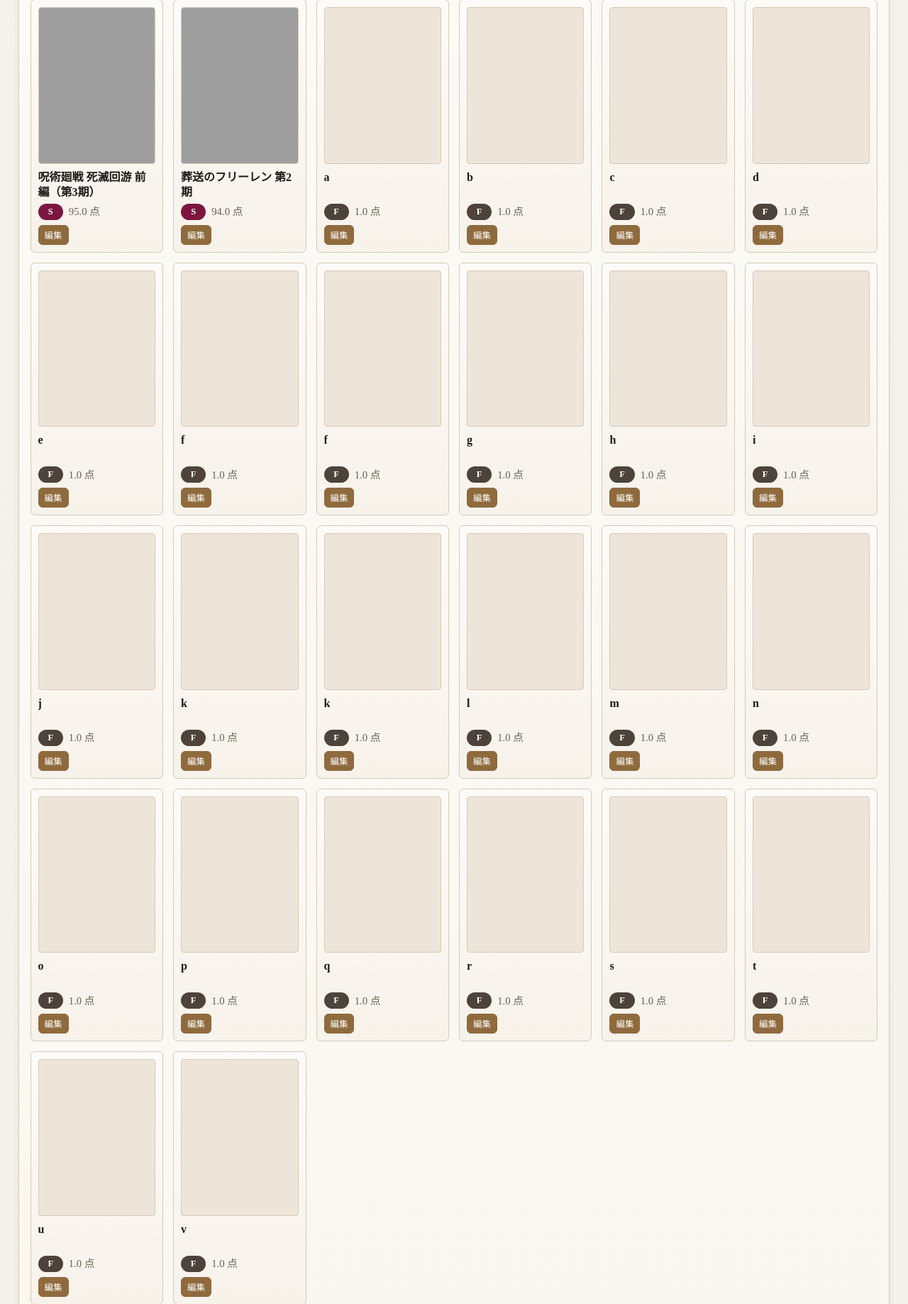
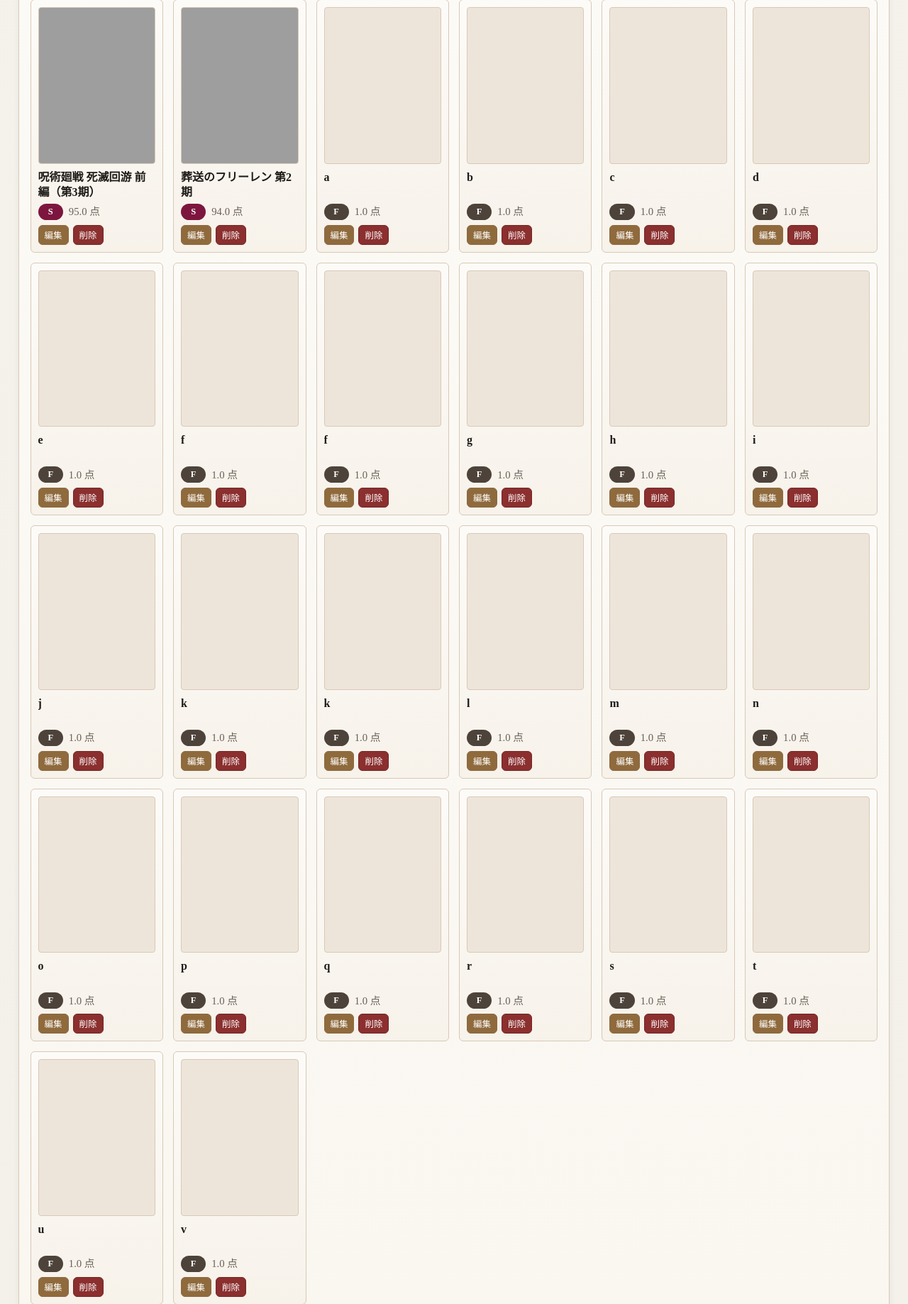
Before and after one commit to seita-uchida/anime_ranking, a Django app: page / in a window 1280 px wide. Shown: the part 305-2142 px from the top of the page at 71% size. Run offline with Django 5.2, Linux system fonts and the light colour scheme; a user stored in the database is signed in; data comes from the database, SQL or seed files in the repository; both versions use the stored data as it was after the commit; grey boxes are pictures that could not be loaded.

Commit message:
アニメ削除機能を実装し、関連するAPIエンドポイントを追加。アニメリストに削除ボタンを追加し、スタイルを更新。

```diff
--- a/anime/templates/anime/anime_list.html
+++ b/anime/templates/anime/anime_list.html
@@ -66,6 +66,7 @@
                             <button type="button" class="mini-btn js-edit-toggle">編集</button>
                             <button type="button" class="mini-btn js-save" hidden>保存</button>
                             <button type="button" class="mini-btn ghost js-cancel" hidden>キャンセル</button>
+                            <button type="button" class="mini-btn danger js-delete">削除</button>
                         </div>
                         <p class="edit-error js-edit-error" hidden></p>
                     </div>
@@ -105,6 +106,7 @@
                             <button type="button" class="mini-btn js-edit-toggle">編集</button>
                             <button type="button" class="mini-btn js-save" hidden>保存</button>
                             <button type="button" class="mini-btn ghost js-cancel" hidden>キャンセル</button>
+                            <button type="button" class="mini-btn danger js-delete">削除</button>
                         </div>
                         <p class="edit-error js-edit-error" hidden></p>
                     </div>
@@ -204,6 +206,7 @@
                         <button type="button" class="mini-btn js-edit-toggle">編集</button>
                         <button type="button" class="mini-btn js-save" hidden>保存</button>
                         <button type="button" class="mini-btn ghost js-cancel" hidden>キャンセル</button>
+                        <button type="button" class="mini-btn danger js-delete">削除</button>
                     </div>
                     <p class="edit-error js-edit-error" hidden></p>
                 </div>
@@ -277,6 +280,39 @@
         }
     }
 
+    async function deleteCard(card) {
+        const animeId = card.dataset.animeId;
+        const title = card.querySelector(".js-title-text")?.textContent?.trim() || "この作品";
+        const error = card.querySelector(".js-edit-error");
+        const btnDelete = card.querySelector(".js-delete");
+
+        if (!window.confirm(`「${title}」を削除しますか？`)) {
+            return;
+        }
+
+        btnDelete.disabled = true;
+        error.hidden = true;
+
+        try {
+            const response = await fetch(`/api/anime/${animeId}/delete/`, {
+                method: "POST",
+                headers: {
+                    "X-CSRFToken": getCsrfToken(),
+                },
+            });
+            const data = await response.json();
+            if (!response.ok || !data.ok) {
+                throw new Error(data.error || "削除に失敗しました。");
+            }
+
+            card.remove();
+        } catch (err) {
+            error.textContent = err.message;
+            error.hidden = false;
+            btnDelete.disabled = false;
+        }
+    }
+
     function attachCardEvents(card) {
         const titleInput = card.querySelector(".js-title-input");
         const scoreInput = card.querySelector(".js-score-input");
@@ -295,6 +331,10 @@
 
         card.querySelector(".js-save").addEventListener("click", () => {
             saveCard(card);
+        });
+
+        card.querySelector(".js-delete").addEventListener("click", () => {
+            deleteCard(card);
         });
     }
 
--- a/anime/templates/base.html
+++ b/anime/templates/base.html
@@ -321,6 +321,11 @@
             border-color: #cbb59b;
         }
 
+        .mini-btn.danger {
+            background: #8b2f2f;
+            border-color: #742626;
+        }
+
         .mini-btn:disabled {
             opacity: 0.6;
             cursor: wait;
--- a/anime/urls.py
+++ b/anime/urls.py
@@ -6,4 +6,5 @@ urlpatterns = [
     path("", views.anime_list, name="anime_list"),
     path("api/anime/list-chunk/", views.anime_list_chunk, name="anime_list_chunk"),
     path("api/anime/<int:anime_id>/inline-update/", views.anime_inline_update, name="anime_inline_update"),
+    path("api/anime/<int:anime_id>/delete/", views.anime_delete, name="anime_delete"),
 ]
--- a/anime/views.py
+++ b/anime/views.py
@@ -167,3 +167,11 @@ def anime_inline_update(request, anime_id):
 			},
 		}
 	)
+
+
+@login_required
+@require_POST
+def anime_delete(request, anime_id):
+	anime = get_object_or_404(Anime, pk=anime_id)
+	anime.delete()
+	return JsonResponse({"ok": True, "deleted_id": anime_id})
```
Also changed, not shown: db.sqlite3.
